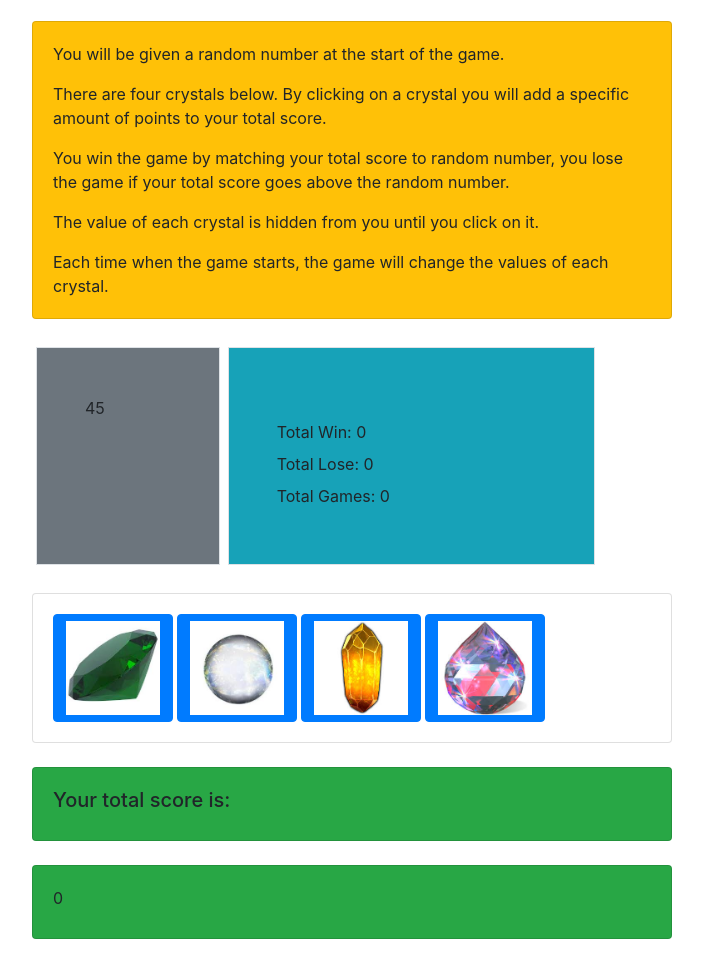
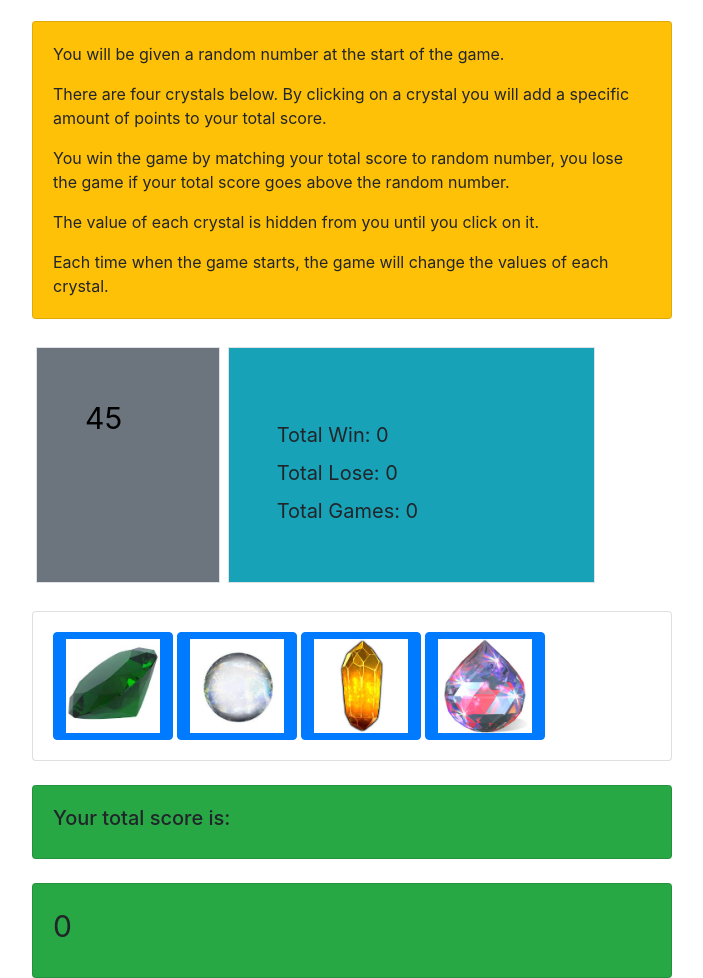
Before and after one commit to chandnibpatel/unit-4-game, a plain HTML site: page index.html in a window 1280 px wide. Shown: the part 101-1079 px from the top of the page, without its empty margins (53-756 px from the left). Before the commit the page ends 1040 px from the top, so only its background shows below. Drawn offline with nearby package versions, Linux system fonts and the light colour scheme.

Commit message:
formatting changes

```diff
--- a/assets/css/style.css
+++ b/assets/css/style.css
@@ -13,3 +13,16 @@ img{
     height:100%;
     object-fit: cover;
 }
+#targetScore{
+    font-size: 30px;
+    color: black;
+}
+#gameStatMsg, #winScore, #loseScore, #gameScore{
+    font-size: 20px;
+}
+#gameStatMsg{
+    color: red;
+}
+#userScore{
+    font-size: 30px;
+}
```
